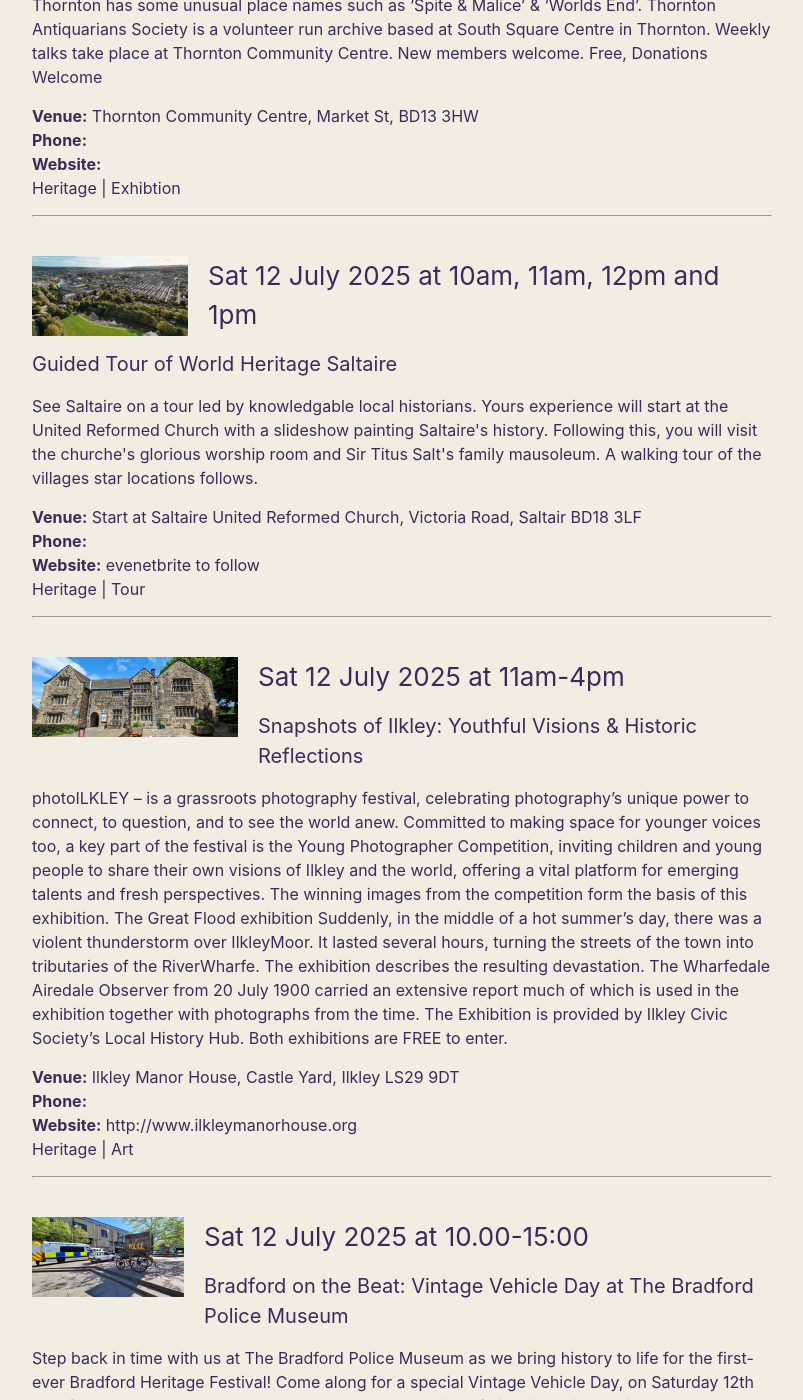
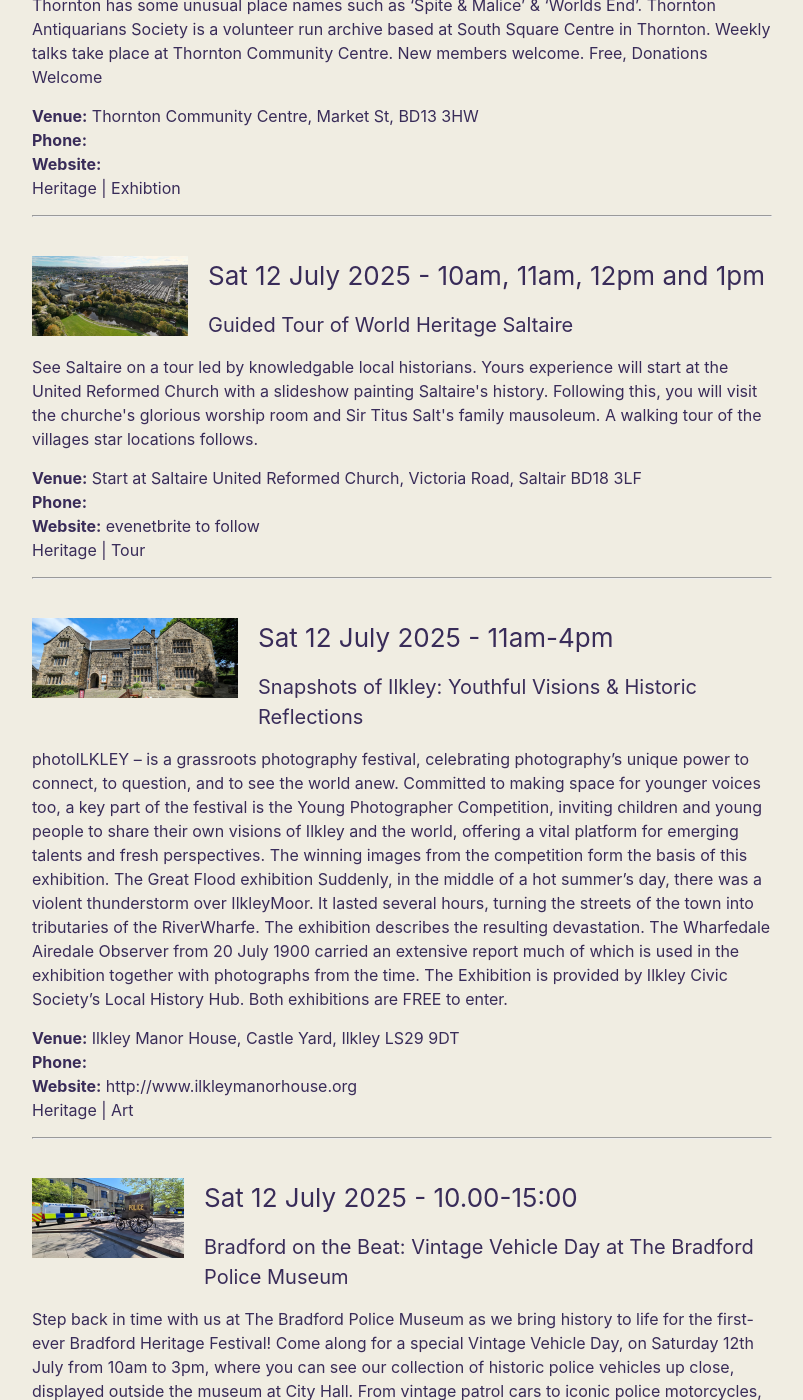
Before and after one commit to jwingfield/bhc2, a Jekyll site: the page built from bhf-2025.markdown, in a window 1280 px wide and 1400 px high, scrolled down 4552 px. Shown: the whole window, without its empty margins (238-1041 px from the left). Built offline with Jekyll 4.4.1, drawn with Linux system fonts in a browser that asks for light colours; some of the changed text lies outside the part shown.

Commit message:
Date /  Time format

```diff
--- a/bhf-2025.markdown
+++ b/bhf-2025.markdown
@@ -13,7 +13,7 @@ title: Heritage Festival 2025 Events
 
   {% for event in site.data.bhf-events-2025 %}
   <img src="images/{{event.ImageName}}" alt="{{event.ImageDesc}} | Credit {{event.ImageCredit}}" style="float: left; height: 80px; margin-right: 20px; margin-bottom: 10px;">
-  <h3>{{event.Date | date: "%a %-d %B %Y"}} at {{event.Times}}</h3>
+  <h3>{{event.Date | date: "%a %-d %B %Y"}} - {{event.Times}}</h3>
   <h4>{{event.EventTitle}}</h4>
   <p>
     {{event.LongDesc}}
```
